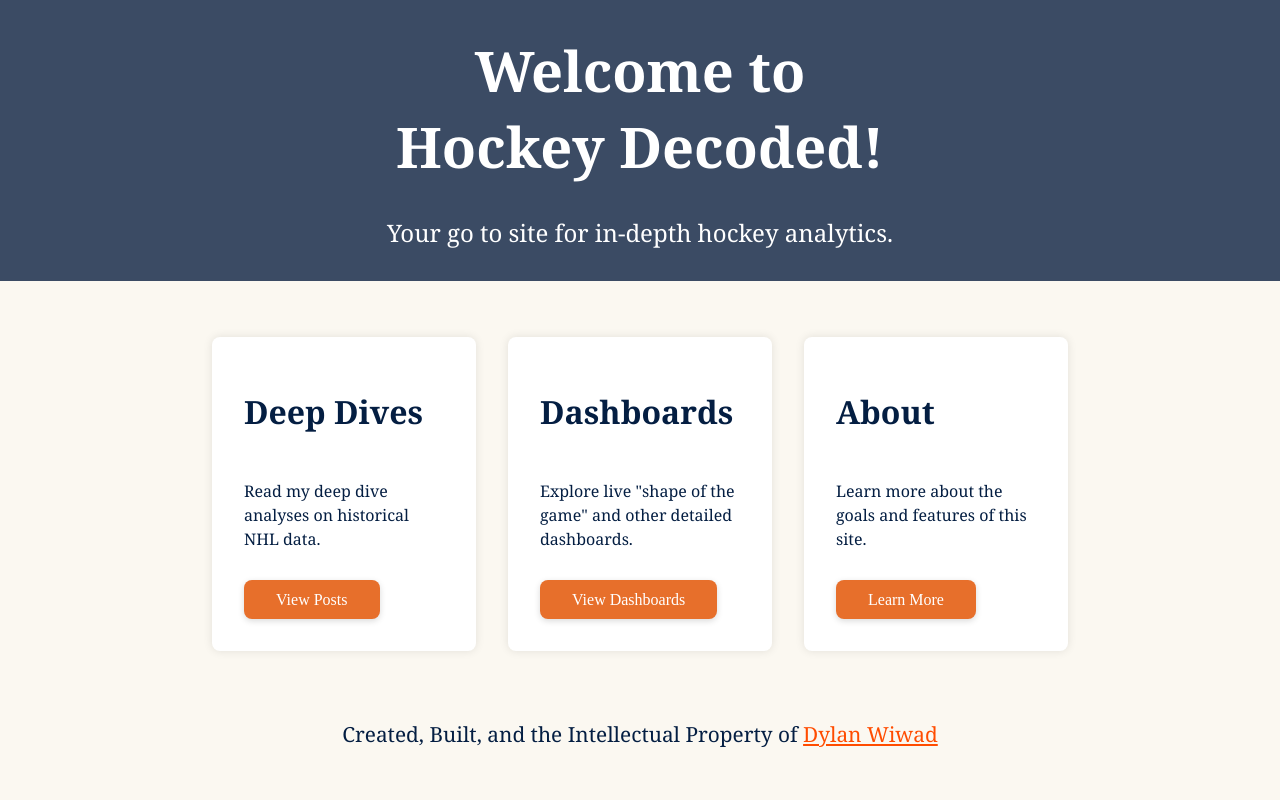
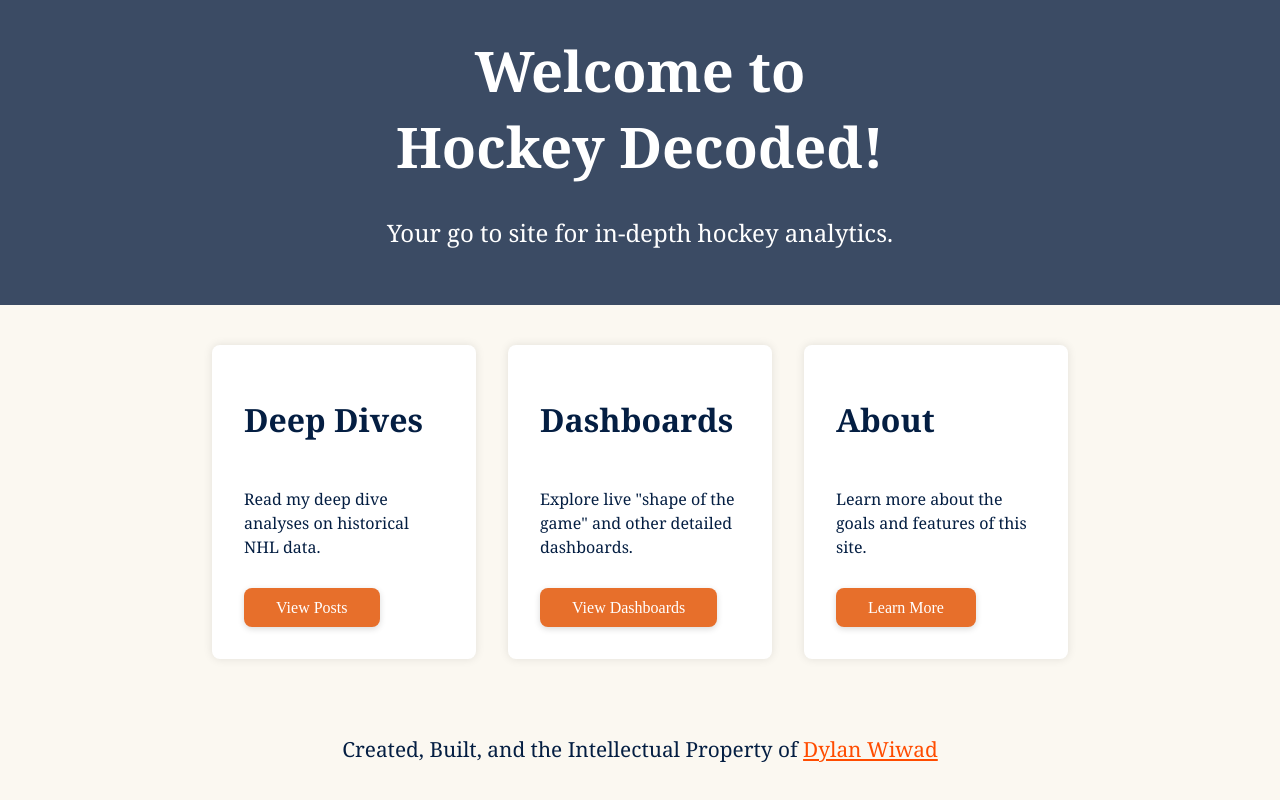
Before and after one commit to dwiwad/hockey_site, a FastAPI app: page / in a window 1280 px wide. Run offline with FastAPI, Linux system fonts and the light colour scheme.

Commit message:
Drop the IP declaration and vertically center the cards

```diff
--- a/static/style.css
+++ b/static/style.css
@@ -319,9 +319,9 @@ body {
     padding: 0;
     font-family: "Charter", "Bitstream Charter", "Sitka Text", Cambria, serif;
     background-color: var(--bg-cream);
-    height: 100vh;
-    justify-content: center;
-    align-items: center;
+    min-height: 100vh;
+    display: flex;
+    flex-direction: column;
 }
 
 /* HEADER */
@@ -356,11 +356,11 @@ body {
 .card-row {
     display: flex;
     justify-content: center;
-    align-items: flex-start;
+    align-items: center; /* Centers cards vertically */
     gap: 2rem; /* space between the cards */
     padding: 2rem;
     flex-wrap: wrap; /* allows them to stack on small screens */
-    align-items: stretch;
+    flex: 1; /* Makes it grow to fill space */
 }
 
 .card {
```
